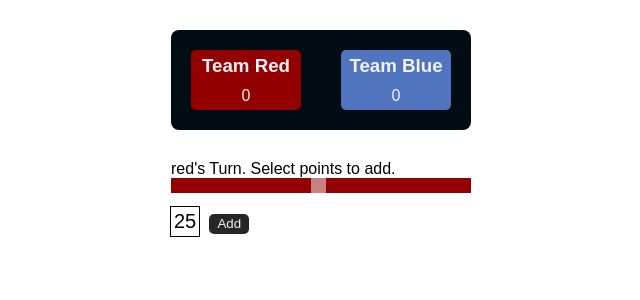
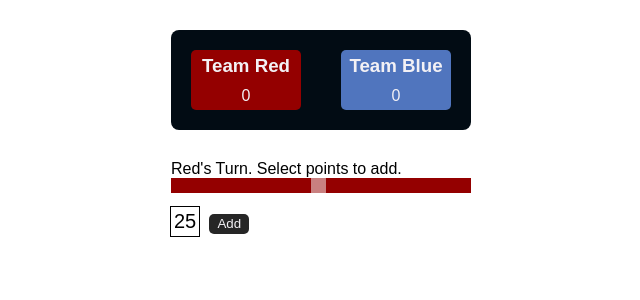
Before and after one commit to amsipe/scoreboard, a React (Create React App) app: page / in a window 1280 px wide. Shown: the top 300 px of the page, without its empty margins (319-959 px from the left). Built offline with nearby package versions, Linux system fonts and the light colour scheme.

Commit message:
fixing for PR

```diff
--- a/src/App.js
+++ b/src/App.js
@@ -19,7 +19,7 @@ class App extends Component {
     this.props.dispatch(sliderChange(parseInt(e.target.value,10)));
   }
   render() {
-    const playingStyle = (this.props.playing === 'red') ? {backgroundColor: "#940000"} : {backgroundColor: "#5075BE"};
+    const playingStyle = (this.props.playing === 'Red') ? {backgroundColor: "#940000"} : {backgroundColor: "#5075BE"};
     return (
       <div className="main-container">
         <div className="scoreboard">
--- a/src/index.js
+++ b/src/index.js
@@ -14,7 +14,7 @@ const initialState = {
     blue: 0,
     red: 0,
     slider: 25,
-    playing: 'red'
+    playing: 'Red'
 }
 
 const store = createStore(
--- a/src/reducer.js
+++ b/src/reducer.js
@@ -8,7 +8,7 @@ export default (state = {}, action) => {
             return {
                 ...state,
                 [action.team]: newState[team] += action.amount,
-                playing: action.team === 'red' ? 'blue' : 'red'
+                playing: action.team === 'Red' ? 'Blue' : 'Red'
             }
         case 'SLIDER_CHANGE' :
             return {
```
